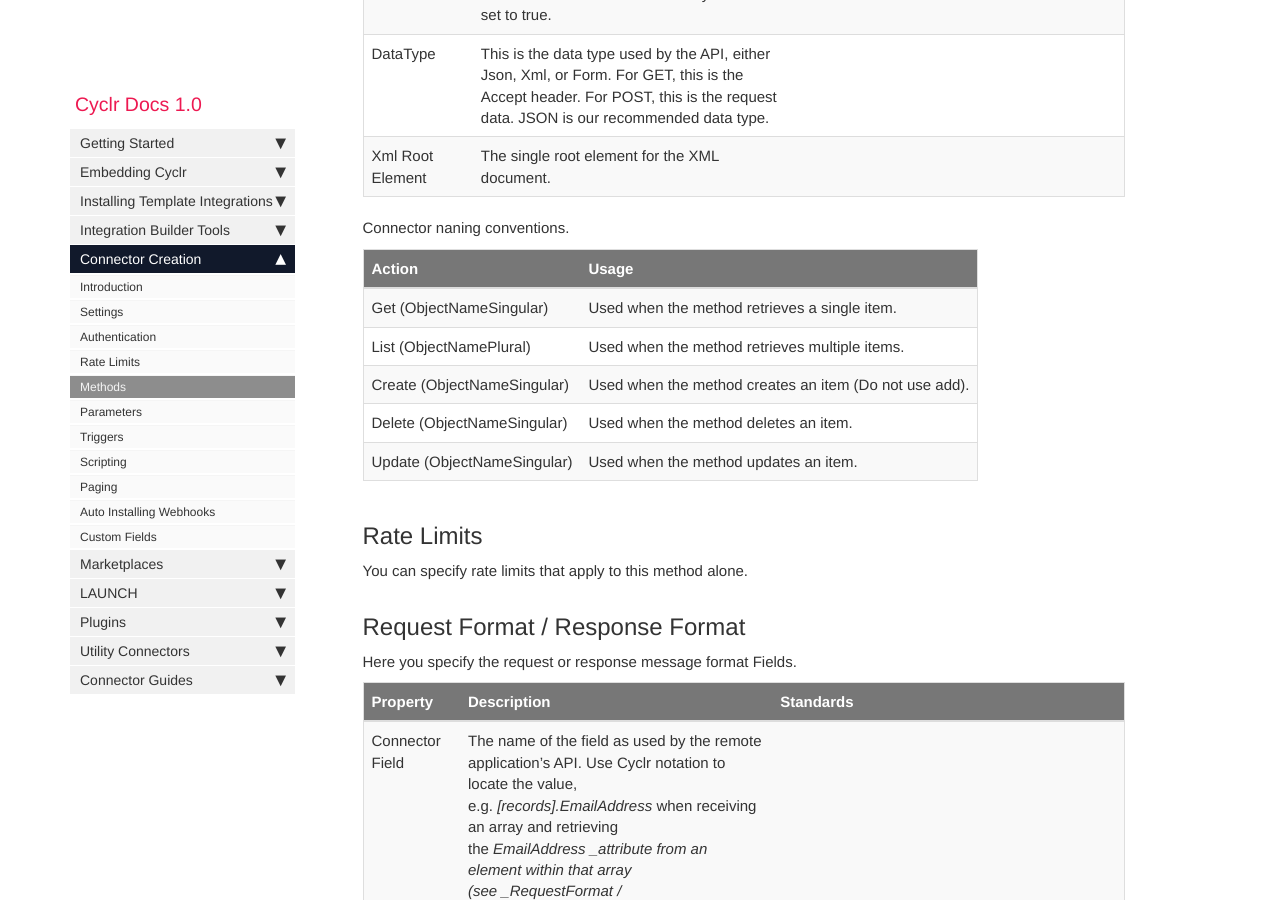
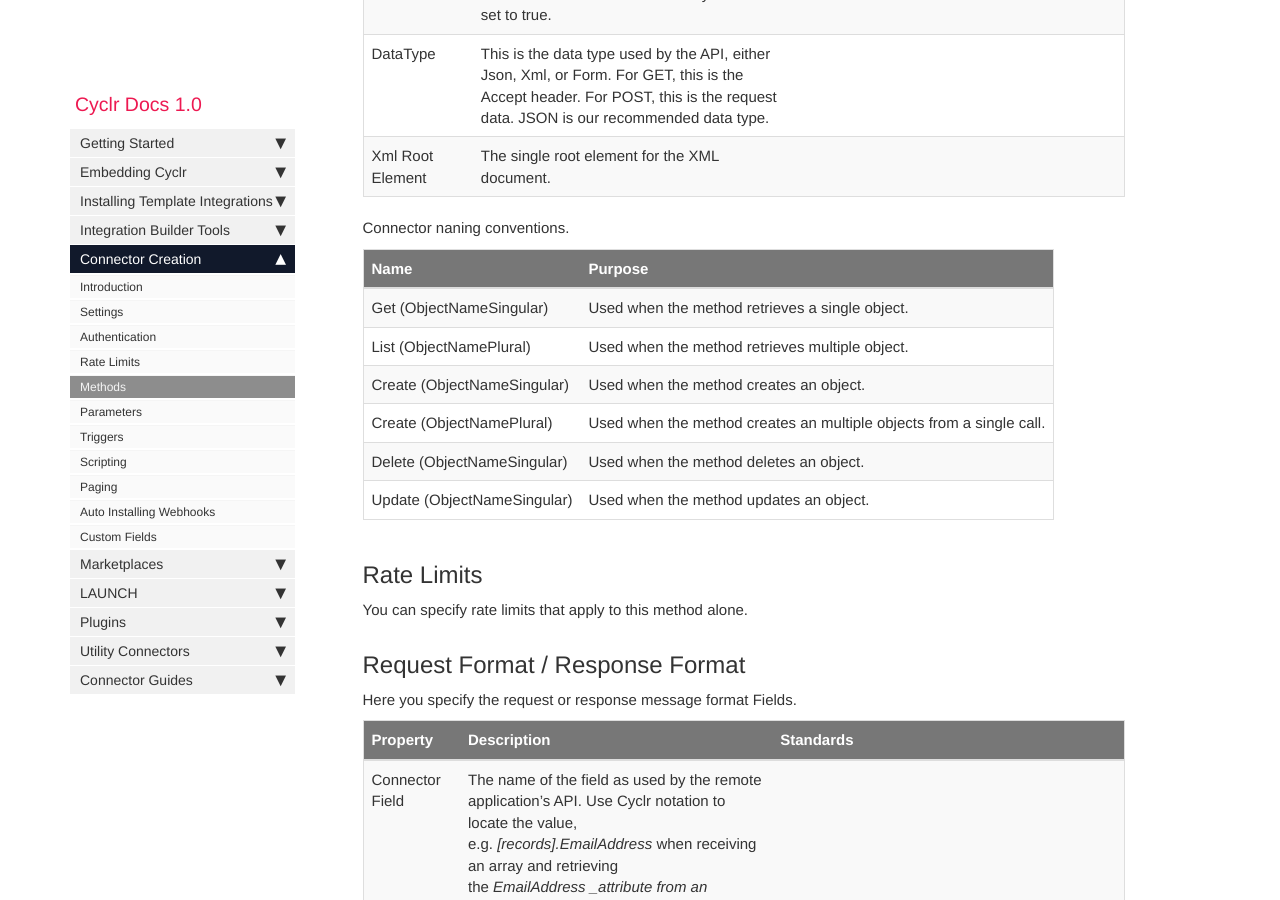
Before and after one commit to sneakysneak/docs, a Jekyll site: the page built from pages/custom-connectors/05-methods.md, in a window 1280 px wide and 900 px high, scrolled down 1232 px. Built offline with Jekyll 4.4.1, drawn with Linux system fonts in a browser that asks for light colours; nearby versions of some CDN libraries; comment, search, counter and statistics services are not loaded.

Commit message:
Update 05-methods.md

```diff
--- a/pages/custom-connectors/05-methods.md
+++ b/pages/custom-connectors/05-methods.md
@@ -27,13 +27,14 @@ These are descriptions of the API endpoints in a standard format.
 
 Connector naning conventions.
 
-| Action | Usage |
+| Name | Purpose |
 | --- | --- |
-| Get (ObjectNameSingular) | Used when the method retrieves a single item. |
-| List (ObjectNamePlural)| Used when the method retrieves multiple items. |
-| Create (ObjectNameSingular) | Used when the method creates an item (Do not use add). |
-| Delete (ObjectNameSingular) | Used when the method deletes an item. |
-| Update (ObjectNameSingular) | Used when the method updates an item. |
+| Get (ObjectNameSingular) | Used when the method retrieves a single object. |
+| List (ObjectNamePlural)| Used when the method retrieves multiple object. |
+| Create (ObjectNameSingular) | Used when the method creates an object. |
+| Create  (ObjectNamePlural) | Used when the method creates an multiple objects from a single call. |
+| Delete (ObjectNameSingular) | Used when the method deletes an object. |
+| Update (ObjectNameSingular) | Used when the method updates an object. |
 
 ## Rate Limits
 
```
